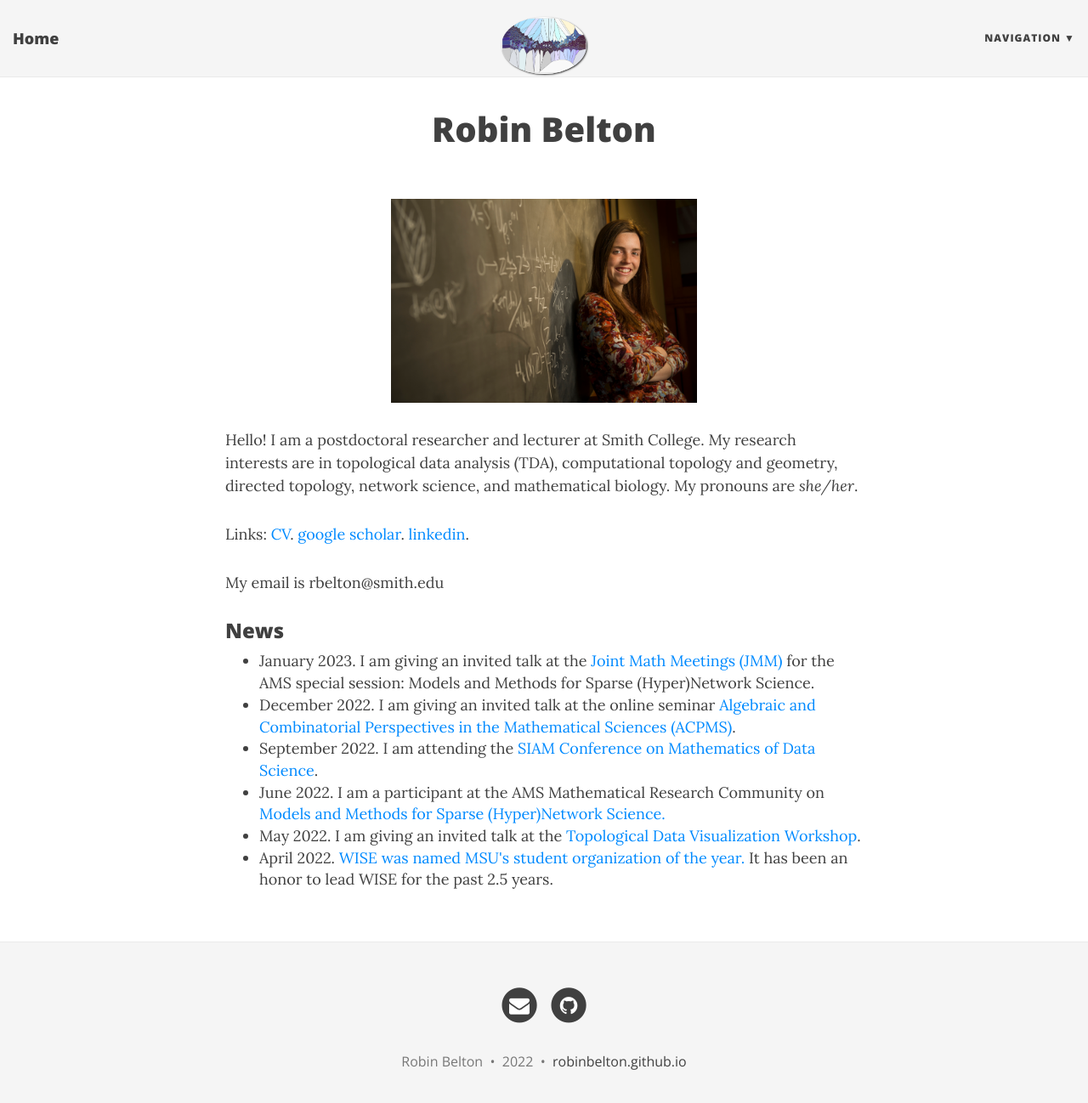
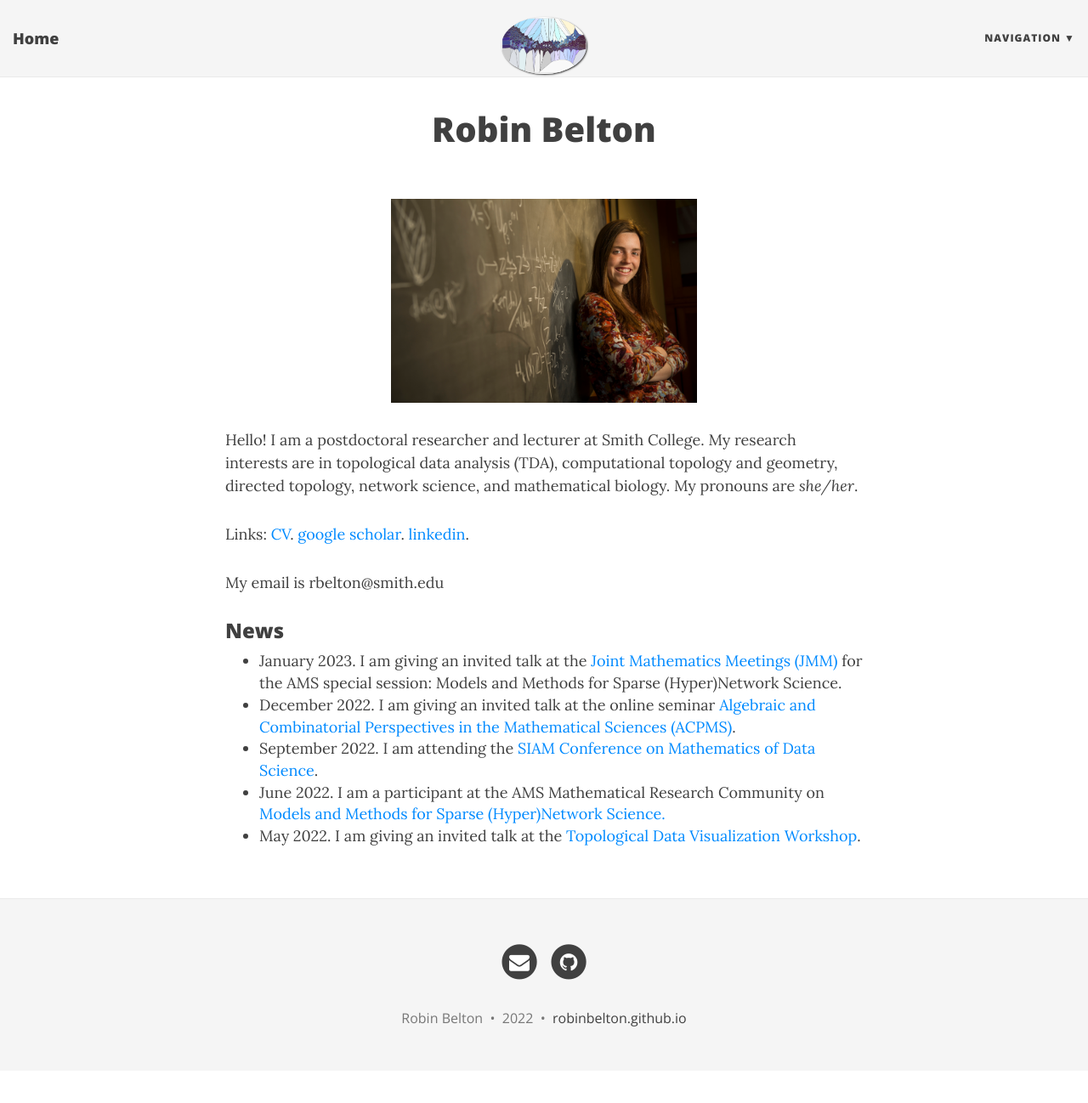
Before and after one commit to robinbelton/robinbelton.github.io, a Jekyll site: the page built from index.html, in a window 1280 px wide and 1311 px high. Shown: the top 1298 px of the window at 85% size. Built offline with Jekyll 4.4.1, drawn with Linux system fonts in a browser that asks for light colours; nearby versions of some CDN libraries; the list of posts is cut into pages by our own code.

Commit message:
Edit home page

```diff
--- a/index.html
+++ b/index.html
@@ -19,7 +19,7 @@ use-site-title: true
 
 <h3>News</h3>
 <ul>
-    <li>January 2023. I am giving an invited talk at the <a href="https://www.jointmathematicsmeetings.org/meetings/national/jmm2023/2270_intro">Joint Math Meetings (JMM)</a> for the AMS special session: Models and Methods for Sparse (Hyper)Network Science.
+    <li>January 2023. I am giving an invited talk at the <a href="https://www.jointmathematicsmeetings.org/meetings/national/jmm2023/2270_intro">Joint Mathematics Meetings (JMM)</a> for the AMS special session: Models and Methods for Sparse (Hyper)Network Science.
     </li>
     <li>December 2022. I am giving an invited talk at the online seminar <a href="https://www.math.ntnu.no/acpms/"> Algebraic and Combinatorial Perspectives in the Mathematical Sciences (ACPMS)</a>.
     </li>
@@ -29,6 +29,4 @@ use-site-title: true
     </li>
     <li>May 2022. I am giving an invited talk at the <a href="https://homepage.divms.uiowa.edu/~idarcy/CONF/TDV.html">Topological Data Visualization Workshop</a>.
     </li>
-    <li>April 2022. <a href="https://www.montana.edu/news/22031/students-to-be-honored-at-msu-s-99th-annual-day-of-student-recognition">WISE was named MSU's student organization of the year.</a> It has been an honor to lead WISE for the past 2.5 years.
-    </li>
 </ul>
```
